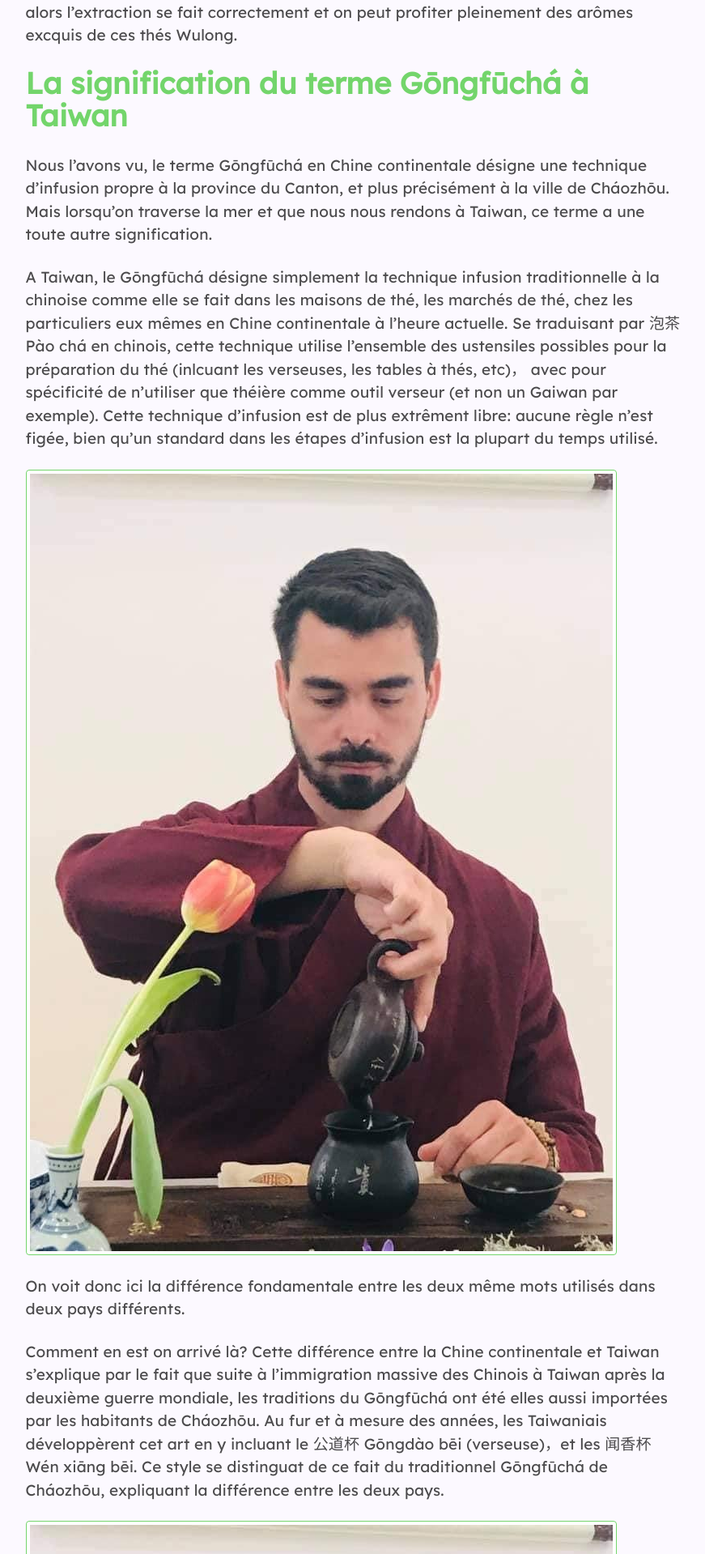
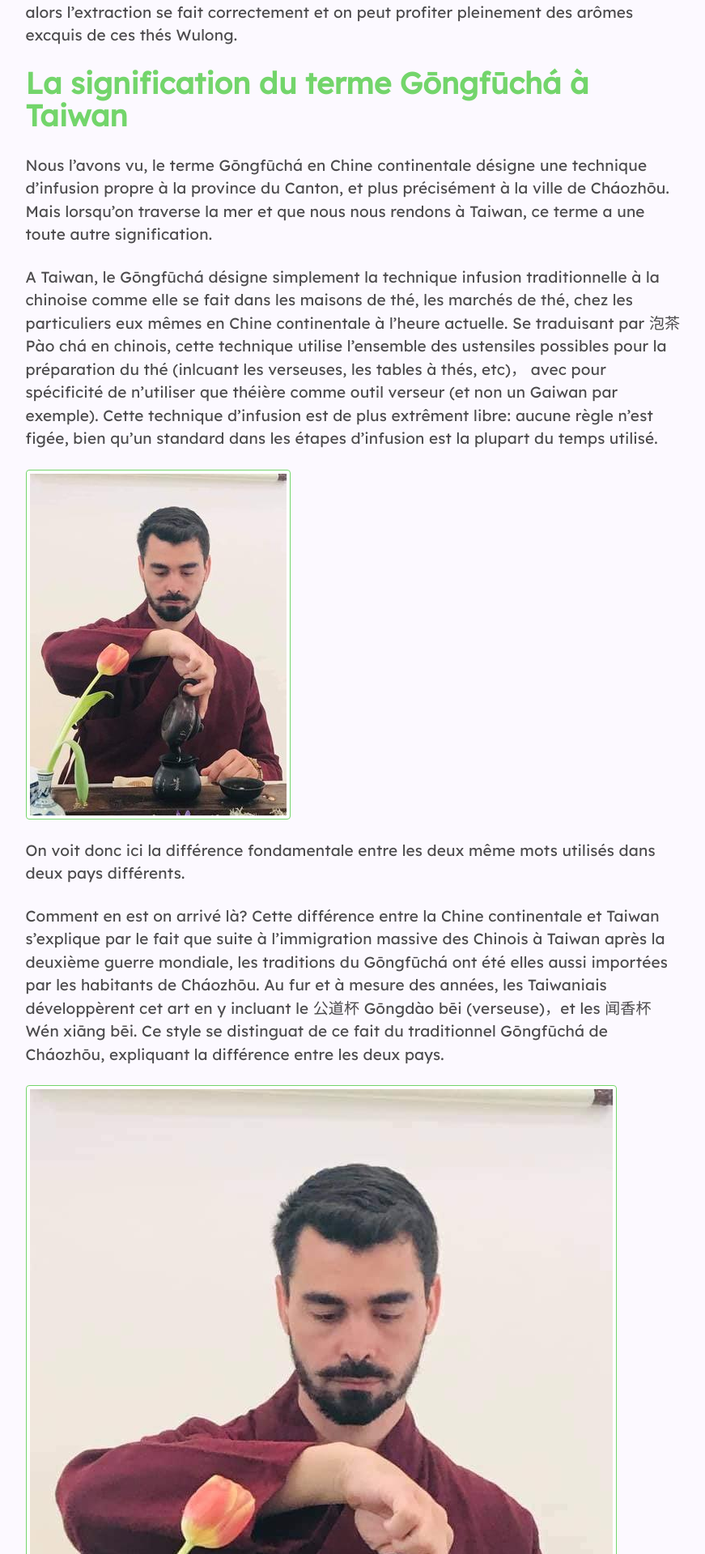
Before and after one commit to brutdethe/site, a Jekyll site: the page built from ressources/_expert/Gong-Fu-Cha.md, in a window 1280 px wide. Shown: the part 4481-6400 px from the top of the page at 81% size, without its empty margins (202-1073 px from the left). Built offline with Jekyll 4.4.1, drawn with Linux system fonts in a browser that asks for light colours; nearby versions of some CDN libraries.

Commit message:
réduction taille image

```diff
--- a/ressources/_expert/Gong-Fu-Cha.md
+++ b/ressources/_expert/Gong-Fu-Cha.md
@@ -67,7 +67,7 @@ Nous l'avons vu, le terme Gōngfūchá en Chine continentale désigne une techni
 A Taiwan, le Gōngfūchá désigne simplement la technique infusion traditionnelle à la chinoise comme elle se fait dans les maisons de thé, les marchés de thé, chez les particuliers eux mêmes en Chine continentale à l'heure actuelle. Se traduisant par 泡茶 Pào chá en chinois, cette technique utilise l'ensemble des ustensiles possibles pour la préparation du thé (inlcuant les verseuses, les tables à thés, etc)， avec pour spécificité de n'utiliser que théière comme outil verseur (et non un Gaiwan par exemple).
 Cette technique d'infusion est de plus extrêment libre: aucune règle n'est figée, bien qu'un standard dans les étapes d'infusion est la plupart du temps utilisé.
 
-![GongFuChaTaiWan](/assets/media/gongfucha%20taiwan.JPG)
+![GongFuChaTaiWan](/assets/media/gongfucha-taiwan1.jpg)
 
 On voit donc ici la différence fondamentale entre les deux même mots utilisés dans deux pays différents.
 
```
